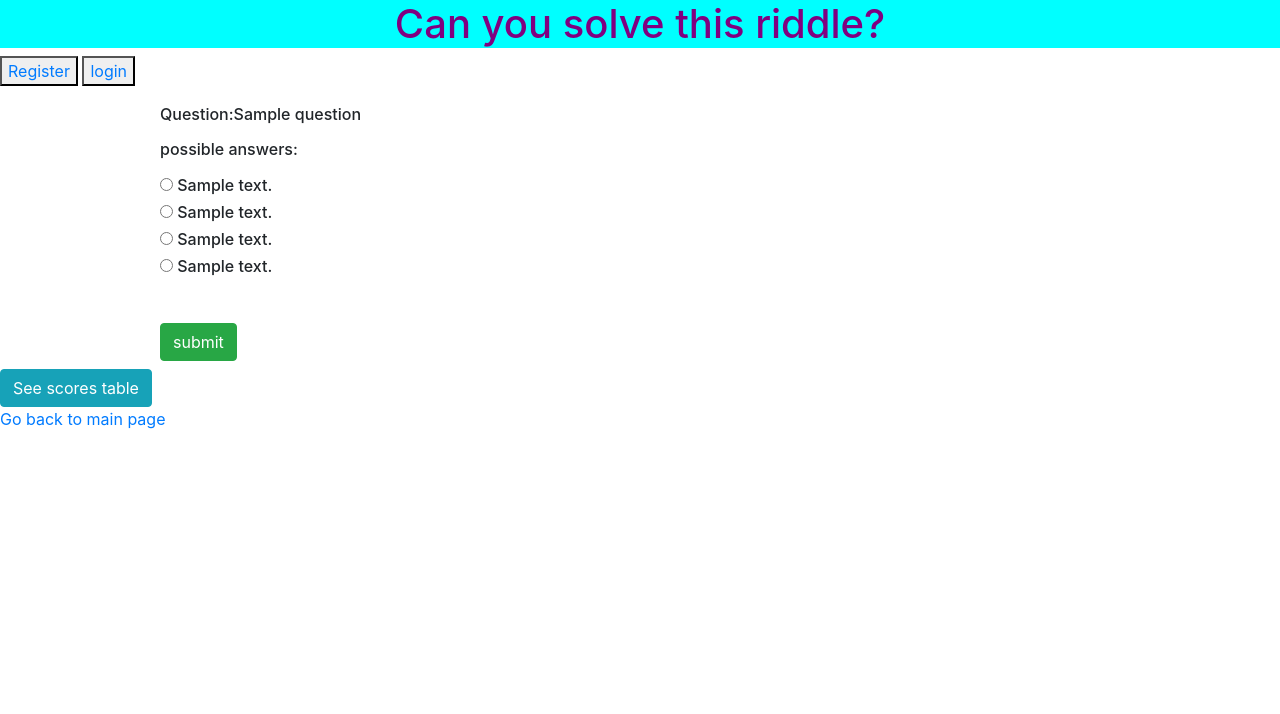
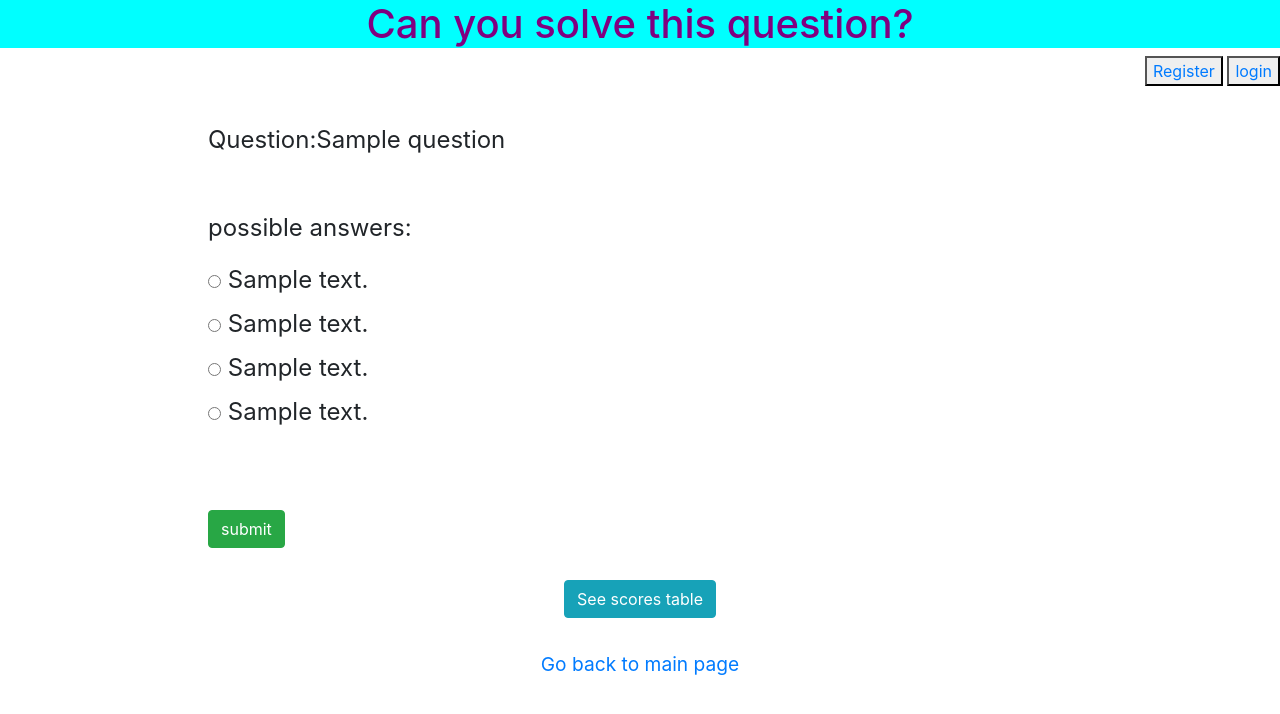
Before and after one commit to krauson/riddles_site, a Python web app: template templates/riddles_page.html in a window 1280 px wide. Shown: the top 714 px of the page. Run offline with Jinja, Linux system fonts and the light colour scheme; the template is opened without the code that fills it: most values are stand-ins (such as "Sample title", 1, 10 or a date in 2020); some libraries are stand-ins or nearby versions.

Commit message:
from riddle to question

```diff
--- a/pwe_curd.py
+++ b/pwe_curd.py
@@ -52,5 +52,5 @@ def check_username_password(username, password):
 
 def get_users_scores():
     print('scores_table')
-    users = User.select().order_by(User.points.desc()).limit(5)
+    users = User.select().order_by(User.points.desc()).limit(10)
     return users
--- a/static/index.css
+++ b/static/index.css
@@ -5,16 +5,42 @@ h1{
     text-align: center;
 }
 
-h6{
-    margin: 10rem;
+div.riddles{
+    font-size: 1.5rem;
+    margin-left: 13rem;
 }
 
 form.user{
     text-align: center;
 }
 
-table{
+table, td, th{
     margin-left: auto;
     margin-right: auto;
-    /* border: black solid; */
+    border: black solid;
+    border-collapse: collapse;
+    text-align: center;
+    margin-bottom: 3rem;
+    padding: 0.5rem;
 }
+
+#home_link{
+    font-size: 1.2rem;
+    text-align: center;
+    /* margin-left: 20rem; */
+    /* margin-left: 30rem; */
+}
+
+#nav_links{
+    text-align: right;
+}
+
+div.center{
+    text-align: center;
+    padding: 2rem;
+}
+
+#riddles{
+    text-align: center;
+    margin-left: 28rem;
+}
--- a/templates/layout.html
+++ b/templates/layout.html
@@ -9,8 +9,8 @@
     <link rel="stylesheet" href="https://cdn.jsdelivr.net/npm/bootstrap@4.5.3/dist/css/bootstrap.min.css" integrity="sha384-TX8t27EcRE3e/ihU7zmQxVncDAy5uIKz4rEkgIXeMed4M0jlfIDPvg6uqKI2xXr2" crossorigin="antonymous">
 </head>
 <body>
+    <h1>Can you solve this question?</h1>
     <div id="nav_links">
-        <h1>Can you solve this riddle?</h1>
         <button class="nav_links">
             <a href="/register">Register</a>
         </button>
--- a/templates/login.html
+++ b/templates/login.html
@@ -17,13 +17,13 @@
     {% if is_valid %}
         <button class="btn btn-warning">
             <a href="/riddles?username={{username}}">
-            start solving some riddles!
+            start solving some !
             </a>
-        </button>
+        </button>questions
 
     {% endif %}
     </form>
-    <div class="msg">
+    <div class="center">
         {% if msg %}
             {{msg}}
         {% endif %}
--- a/templates/register.html
+++ b/templates/register.html
@@ -17,7 +17,7 @@
     {% if is_valid %}
         <button class="btn btn-warning">
             <a href="/riddles?username={{username}}">
-            start solving some riddles!
+            start solving some questions!
             </a>
         </button>
     {% endif %}
--- a/templates/riddles_page.html
+++ b/templates/riddles_page.html
@@ -1,12 +1,12 @@
 {% extends "layout.html" %}
 {% block content %}
 
-    <h6 class="riddles">
+    <div class="riddles">
         {% if msg %}
             {{msg}}
         {% endif %}<br>
 
-       <p class="question"> Question:{{question}}</p>
+       <p class="question"> Question:{{question}}</p><br>
         <p>possible answers:</p>
         <form action="/riddles" method="GET">
             <input type="radio" id="question" name="user_answer" value="1">
@@ -23,9 +23,9 @@
             <input type="hidden" name=str1 value="{{str1}}"><br>
             <button type="submit" class="btn btn-success">submit</button>
         </form>
-    </h6>
+    </div>
 
-    <div id="scores">
+    <div class="center">
         <a href="/scores?username={{username}}">
         <button type="submit" class="btn btn-info" >
            See scores table
--- a/templates/scores_table.html
+++ b/templates/scores_table.html
@@ -16,4 +16,7 @@
         </tr>
         {% endfor %}
     </table>
+
+
+    <button id="riddles"><a href="riddles_page.html">see more riddles</a></button>
 {% endblock %}
```
